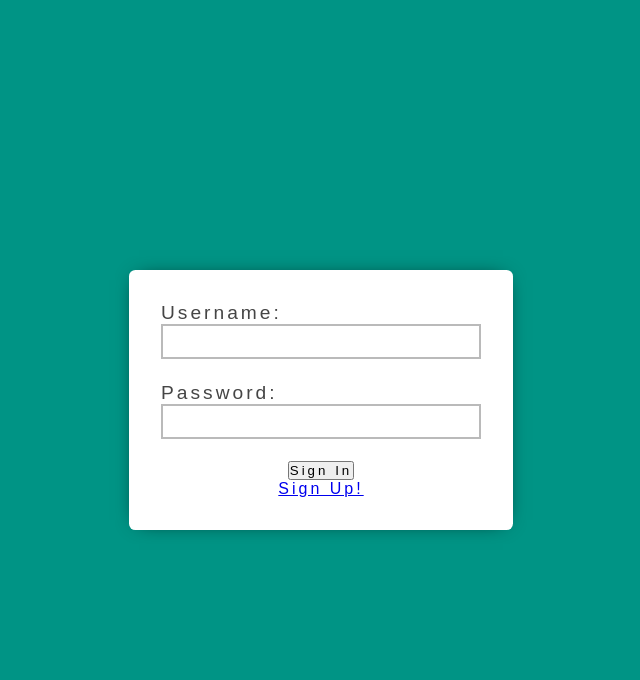
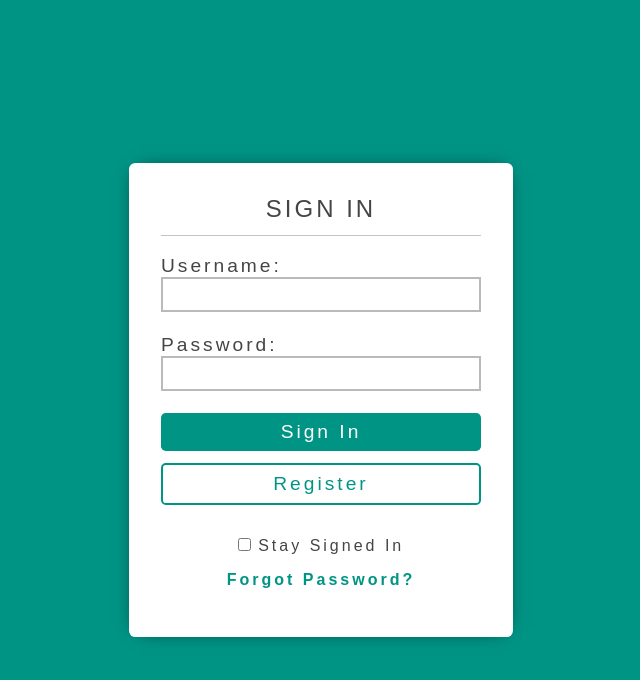
Before and after one commit to ThirstyGit/pharmacy_system_aria_asuna, a Django app: page /user/login/ in a window 1280 px wide. Shown: the top 680 px of the page, without its empty margins (319-959 px from the left). Run offline with Django 3.2, Linux system fonts and the light colour scheme.

Commit message:
Improved login and register pages.

```diff
--- a/pharmacy_system/user/static/user/css/auth.css
+++ b/pharmacy_system/user/static/user/css/auth.css
@@ -77,3 +77,73 @@ legend {
   letter-spacing: 0px;
   font-family: 'Roboto', sans-serif;
 }
+
+
+.auth-btn {
+  width: 100%;
+  font-size: 1.2rem;
+  padding: 0.5rem;
+  outline: none;
+  border: none;
+  background-color: var(--clr-primary);
+  color: var(--clr-secondary);
+  cursor: pointer;
+  margin-bottom: 0.7rem;
+  border-radius: 0.3rem;
+}
+
+.auth-btn:hover {
+  background-color: var(--clr-primary-hvr);
+}
+
+.redirect-btn {
+  width: 100%;
+  font-size: 1.2rem;
+  padding: 0.5rem;
+  outline: none;
+  border: none;
+  background-color: var(--clr-secondary);
+  color: var(--clr-primary);
+  border: 2px solid var(--clr-primary);
+  cursor: pointer;
+  margin-bottom: 2.0rem;
+  border-radius: 0.3rem;
+}
+
+.redirect-btn:hover {
+  border: 2px solid var(--clr-primary-hvr);
+  color: var(--clr-primary-hvr);
+}
+
+.misc-container {
+  display: flex;
+  flex-direction: column;
+  align-items: center;
+  width: 100%;
+}
+
+.misc-container > * {
+  margin-bottom: 1em;
+}
+
+.checkbox-label {
+  color: var(--fnt-clr);
+  cursor: pointer;
+}
+
+.anchor {
+  text-decoration: none;
+  font-weight: bold;
+  color: var(--clr-primary);
+  margin-bottom: 1em;
+  width: 100%;
+  text-align: center;
+}
+
+.button-anchor {
+  width: 100%;
+}
+
+.hidden {
+  display: none;
+}
--- a/pharmacy_system/user/templates/user/login.html
+++ b/pharmacy_system/user/templates/user/login.html
@@ -12,9 +12,17 @@
   <main class="form-container">
     <form class="form" action="" method="POST">
       {% csrf_token %}
+      <legend>SIGN IN</legend>
       {{ form.as_p }}
-      <button>Sign In</button>
-      <a href="{% url 'register' %}">Sign Up!</a>
+      <button class="auth-btn">Sign In</button>
+      <a href="{% url 'register' %}" class="button-anchor"><button class="redirect-btn" type="button">Register</button></a>
+      <div class="misc-container">
+        <label for="checkbox" class="checkbox-label">
+          <input type="checkbox" id="checkbox" />
+          Stay Signed In
+        </label>
+        <a href="/auth/forgot" class="anchor">Forgot Password?</a>
+      </div>
     </form>
   </main>
 </body>
--- a/pharmacy_system/user/templates/user/register.html
+++ b/pharmacy_system/user/templates/user/register.html
@@ -12,10 +12,11 @@
   <main class="form-container">
     <form class="form" action="" method="POST">
       {% load static %}
+      <legend>REGISTER</legend>
       {% csrf_token %}
       {{ form.as_p }}
-      <button>Sign Up</button>
-      <a href="{% url 'login' %}">Sign In!</a>
+      <button class="auth-btn">Register</button>
+      <a href="{% url 'login' %}" class="button-anchor"><button class="redirect-btn" type="button">Sign In</button></a>
     </form>
   </main>
 </body>
```
Also changed, not shown: pharmacy_system/db.sqlite3.
